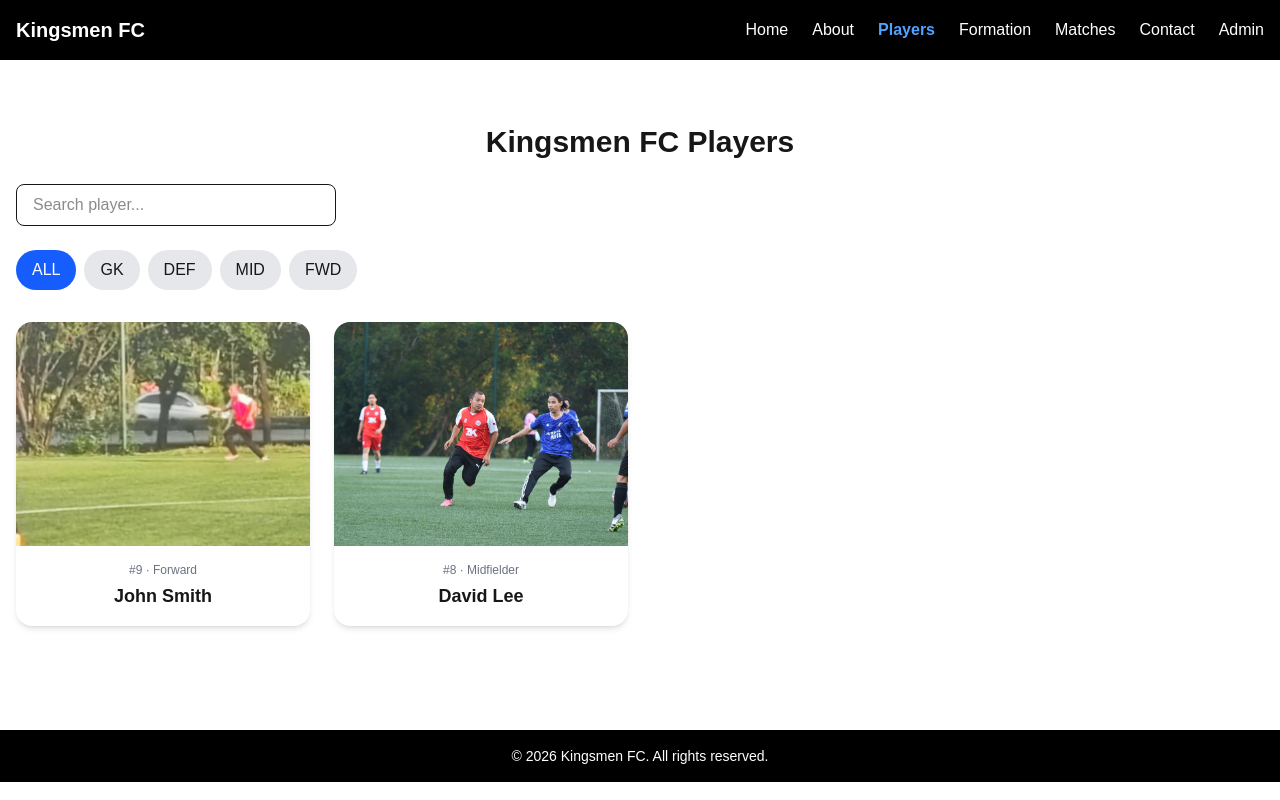
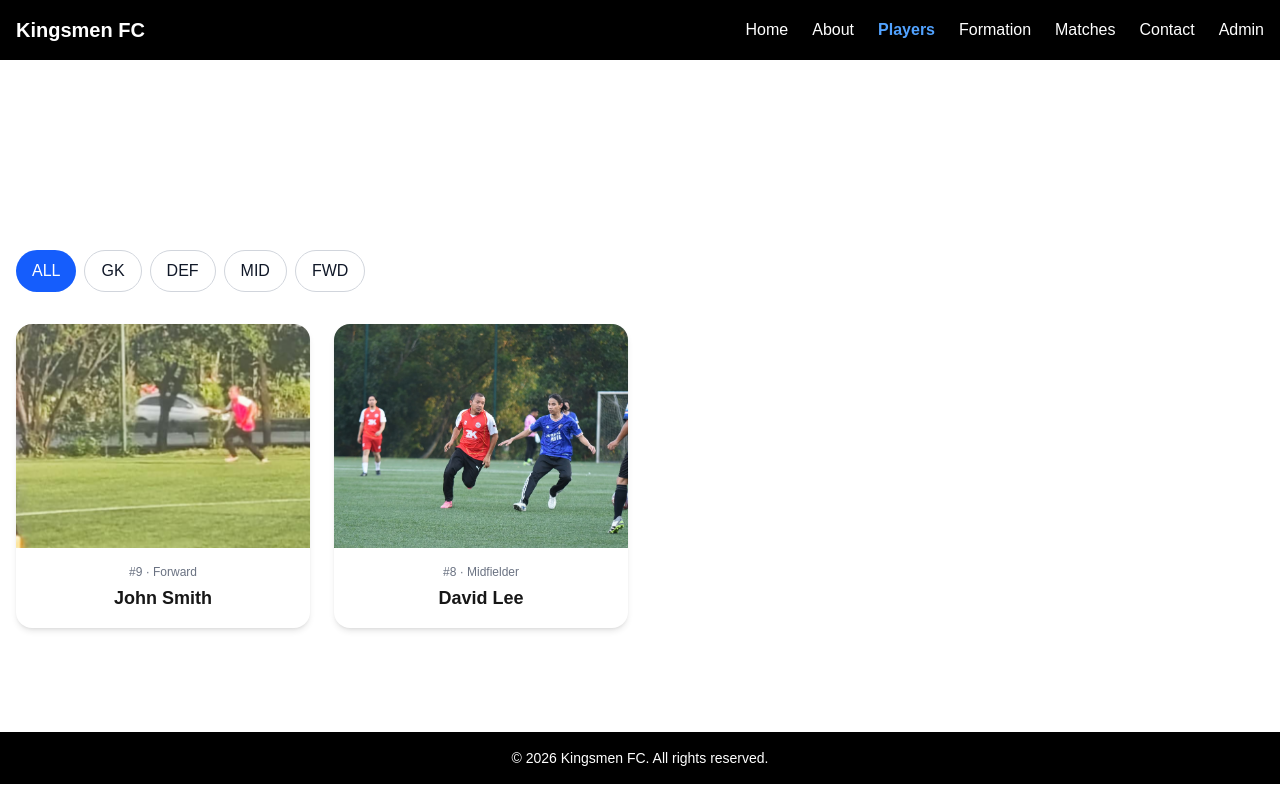
Before and after one commit to johnnybarney/kingsmen-fc, a Next.js app: page /players in a window 1280 px wide. Built offline with nearby package versions, Linux system fonts and the light colour scheme.

Commit message:
Fix players filter visibility on light background

```diff
--- a/app/players/page.tsx
+++ b/app/players/page.tsx
@@ -23,7 +23,7 @@ export default function PlayersPage() {
 
   return (
     <section className="max-w-7xl mx-auto px-4 py-16">
-      <h1 className="text-3xl font-bold mb-6 text-center">
+      <h1 className="text-3xl font-bold mb-6 text-center text-white">
         Kingsmen FC Players
       </h1>
 
@@ -33,7 +33,7 @@ export default function PlayersPage() {
   placeholder="Search player..."
   value={search}
   onChange={(e) => setSearch(e.target.value)}
-        className="w-full sm:w-80 mb-6 px-4 py-2 border rounded-lg focus:outline-none focus:ring"
+  className="w-full sm:w-80 mb-6 px-4 py-2 rounded-lg bg-white/10 text-white placeholder:text-white/50 border border-white/15 focus:outline-none focus:ring-2 focus:ring-blue-500"
 />
 
       {/* Filters */}
@@ -45,8 +45,10 @@ export default function PlayersPage() {
             className={
   activeFilter === f
     ? "bg-blue-600 text-white px-4 py-2 rounded-full"
-                : "bg-gray-200 px-4 py-2 rounded-full hover:bg-gray-300"
+    : "bg-white text-gray-900 px-4 py-2 rounded-full border border-gray-300 hover:bg-gray-100 transition"
 }
+
+
           >
             {f}
           </button>
```
Lines whose indentation alone changed are shown as unchanged.
